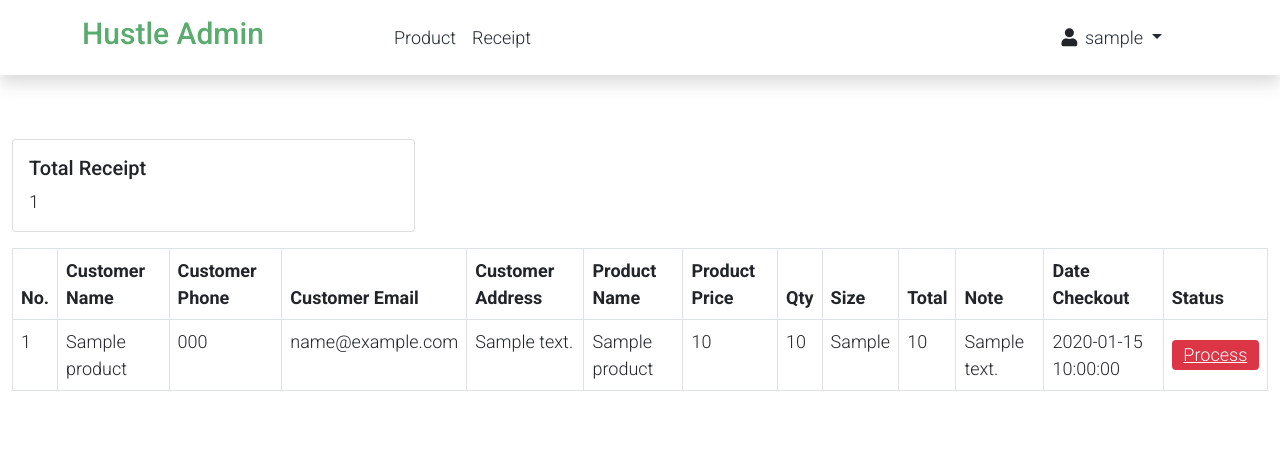
After one commit to hako-975/hustle, a PHP site: page /receipt_admin.php in a window 1280 px wide. The commit adds this page. Shown: the top 454 px of the page. Run offline with PHP 8.4, Linux system fonts and the light colour scheme; the visitor is signed in with stand-in values (Sample User, id 1); tables that the repository leaves empty or names only in its code hold one stand-in row (values such as "Sample post").

Commit message:
receipt admin

```diff
--- a/checkout.php
+++ b/checkout.php
@@ -24,7 +24,7 @@
         $note = htmlspecialchars($_POST['note']);
         $date_checkout = date('Y-m-d h:i:s');
 
-        $sql = mysqli_query($conn, "INSERT INTO receipt VALUES ('$no_receipt', '$customer_name', '$customer_phone', '$customer_email', '$customer_address', '$product_id', '$qty', '$size', '$total', '$note', '$date_checkout')");
+        $sql = mysqli_query($conn, "INSERT INTO receipt VALUES ('$no_receipt', '$customer_name', '$customer_phone', '$customer_email', '$customer_address', '$product_id', '$qty', '$size', '$total', '$note', '$date_checkout', 'process')");
         if($sql) {
             $descrease_stock = $product['product_stock'] - $qty;
             mysqli_query($conn, "UPDATE product SET product_stock = '$descrease_stock' WHERE product_id = '$product_id'");
--- /dev/null
+++ b/header_admin.php
@@ -0,0 +1,41 @@
+<!-- Header -->
+<nav class="navbar navbar-expand-lg navbar-light shadow">
+    <div class="container d-flex justify-content-between align-items-center">
+
+        <a class="navbar-brand text-success logo h2 align-self-center" href="admin.php">
+            Hustle Admin
+        </a>
+
+        <button class="navbar-toggler border-0" type="button" data-bs-toggle="collapse" data-bs-target="#templatemo_main_nav" aria-controls="navbarSupportedContent" aria-expanded="false" aria-label="Toggle navigation">
+            <span class="navbar-toggler-icon"></span>
+        </button>
+
+        <div class="align-self-center collapse navbar-collapse flex-fill  d-lg-flex justify-content-lg-between" id="templatemo_main_nav">
+            <div class="flex-fill">
+                <ul class="nav navbar-nav d-flex justify-content-start mx-lg-auto">
+                    <li class="nav-item">
+                        <a class="nav-link" href="product_admin.php">Product</a>
+                    </li>
+                    <li class="nav-item">
+                        <a class="nav-link" href="receipt_admin.php">Receipt</a>
+                    </li>
+                </ul>
+            </div>
+            <div class="navbar align-self-center d-flex">
+                <li class="nav-icon dropdown position-relative list-unstyled">
+                  <a class="nav-link dropdown-toggle" href="#" role="button" data-bs-toggle="dropdown" aria-expanded="false">
+                    <i class="fa fa-fw fa-user text-dark mr-3"></i> <?= $_SESSION['username']; ?>
+                  </a>
+                  <ul class="dropdown-menu">
+                    <li><a class="dropdown-item" href="#"><?= $_SESSION['username']; ?></a></li>
+                    <li><a class="dropdown-item" href="#">Settings</a></li>
+                    <li><hr class="dropdown-divider"></li>
+                    <li><a class="dropdown-item" href="logout.php">Logout</a></li>
+                  </ul>
+                </li>
+            </div>
+        </div>
+
+    </div>
+</nav>
+<!-- Close Header -->
--- /dev/null
+++ b/receipt_admin.php
@@ -0,0 +1,123 @@
+<?php
+    require_once 'connection.php';
+
+    // check login
+    if (!isset($_SESSION['status'])) {
+        header('Location: login.php');
+        exit;
+    }
+
+    $totalReceipt = mysqli_num_rows(mysqli_query($conn, "SELECT * FROM receipt"));
+    $receipt = mysqli_query($conn, "SELECT * FROM receipt INNER JOIN product ON receipt.product_id = product.product_id");
+ ?>
+<!DOCTYPE html>
+<html lang="en">
+
+<head>
+    <title>Hustle - Receipt Admin</title>
+    <meta charset="utf-8">
+    <meta name="viewport" content="width=device-width, initial-scale=1">
+
+    <link rel="apple-touch-icon" href="assets/img/apple-icon.png">
+    <link rel="shortcut icon" type="image/x-icon" href="assets/img/favicon.ico">
+
+    <link rel="stylesheet" href="assets/css/bootstrap.min.css">
+    <link rel="stylesheet" href="assets/css/templatemo.css">
+    <link rel="stylesheet" href="assets/css/custom.css">
+
+    <!-- Load fonts style after rendering the layout styles -->
+    <link rel="stylesheet" href="https://fonts.googleapis.com/css2?family=Roboto:wght@100;200;300;400;500;700;900&display=swap">
+    <link rel="stylesheet" href="assets/css/fontawesome.min.css">
+<!--
+
+TemplateMo 559 Zay Shop
+
+https://templatemo.com/tm-559-zay-shop
+
+-->
+</head>
+
+<body>
+
+    <?php include 'header_admin.php'; ?>
+
+    <!-- Start Brands -->
+    <section class="py-5">
+        <div class="container-fluid">
+            <div class="row py-3">
+                <div class="col-md-4">
+                    <div class="card">
+                      <div class="card-body">
+                        <h5 class="card-title">Total Receipt</h5>
+                        <p class="card-text"><?= $totalReceipt; ?></p>
+                      </div>
+                    </div>
+                </div>
+            </div>
+            <div class="row">
+                <div class="col">
+                    <div class="table-responsive">
+                        <table class="table table-bordered">
+                            <thead>
+                                <tr>
+                                    <th>No.</th>
+                                    <th>Customer Name</th>
+                                    <th>Customer Phone</th>
+                                    <th>Customer Email</th>
+                                    <th>Customer Address</th>
+                                    <th>Product Name</th>
+                                    <th>Product Price</th>
+                                    <th>Qty</th>
+                                    <th>Size</th>
+                                    <th>Total</th>
+                                    <th>Note</th>
+                                    <th>Date Checkout</th>
+                                    <th>Status</th>
+                                </tr>
+                            </thead>
+                            <tbody>
+                                <?php $i = 1; ?>
+                                <?php foreach ($receipt as $receipt): ?>
+                                    <tr>
+                                        <td><?= $i++; ?></td>
+                                        <td><?= $receipt['customer_name']; ?></td>
+                                        <td><?= $receipt['customer_phone']; ?></td>
+                                        <td><?= $receipt['customer_email']; ?></td>
+                                        <td><?= $receipt['customer_address']; ?></td>
+                                        <td><?= $receipt['product_name']; ?></td>
+                                        <td><?= $receipt['product_price']; ?></td>
+                                        <td><?= $receipt['qty']; ?></td>
+                                        <td><?= $receipt['size']; ?></td>
+                                        <td><?= $receipt['total']; ?></td>
+                                        <td><?= $receipt['note']; ?></td>
+                                        <td><?= $receipt['date_checkout']; ?></td>
+                                        <td class="align-middle">
+                                            <?php if ($receipt['status'] == 'process'): ?>
+                                                <a href="change_status.php?no_receipt=<?= $receipt['no_receipt']; ?>" class="text-white badge bg-danger" onclick="return confirm('Are you sure want to change status to completed?')">Process</a>
+                                            <?php else: ?>
+                                                <span class="badge bg-success">Completed</span>
+                                            <?php endif ?>
+                                        </td>
+                                    </tr>
+                                <?php endforeach ?>
+                            </tbody>
+                        </table>
+                    </div>
+                </div>
+            </div>
+        </div>
+    </section>
+    <!--End Brands-->
+
+
+
+    <!-- Start Script -->
+    <script src="assets/js/jquery-1.11.0.min.js"></script>
+    <script src="assets/js/jquery-migrate-1.2.1.min.js"></script>
+    <script src="assets/js/bootstrap.bundle.min.js"></script>
+    <script src="assets/js/templatemo.js"></script>
+    <script src="assets/js/custom.js"></script>
+    <!-- End Script -->
+</body>
+
+</html>
```
Also changed, not shown: add_product_admin.php (+2 -38 lines), admin.php (+42 -42 lines), change_status.php (added, +24 -0 lines), edit_product_admin.php (+1 -37 lines), product_admin.php (+2 -39 lines).
